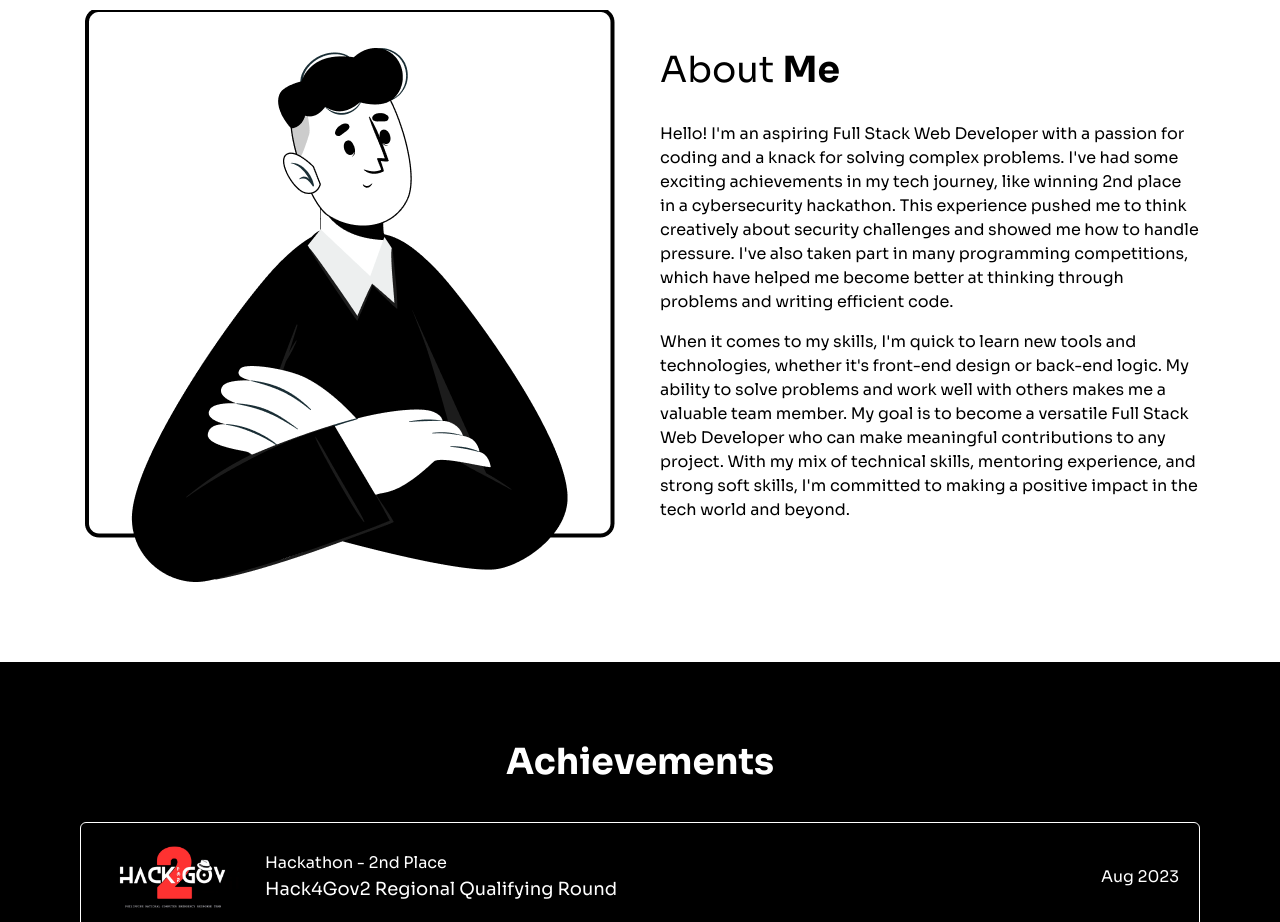
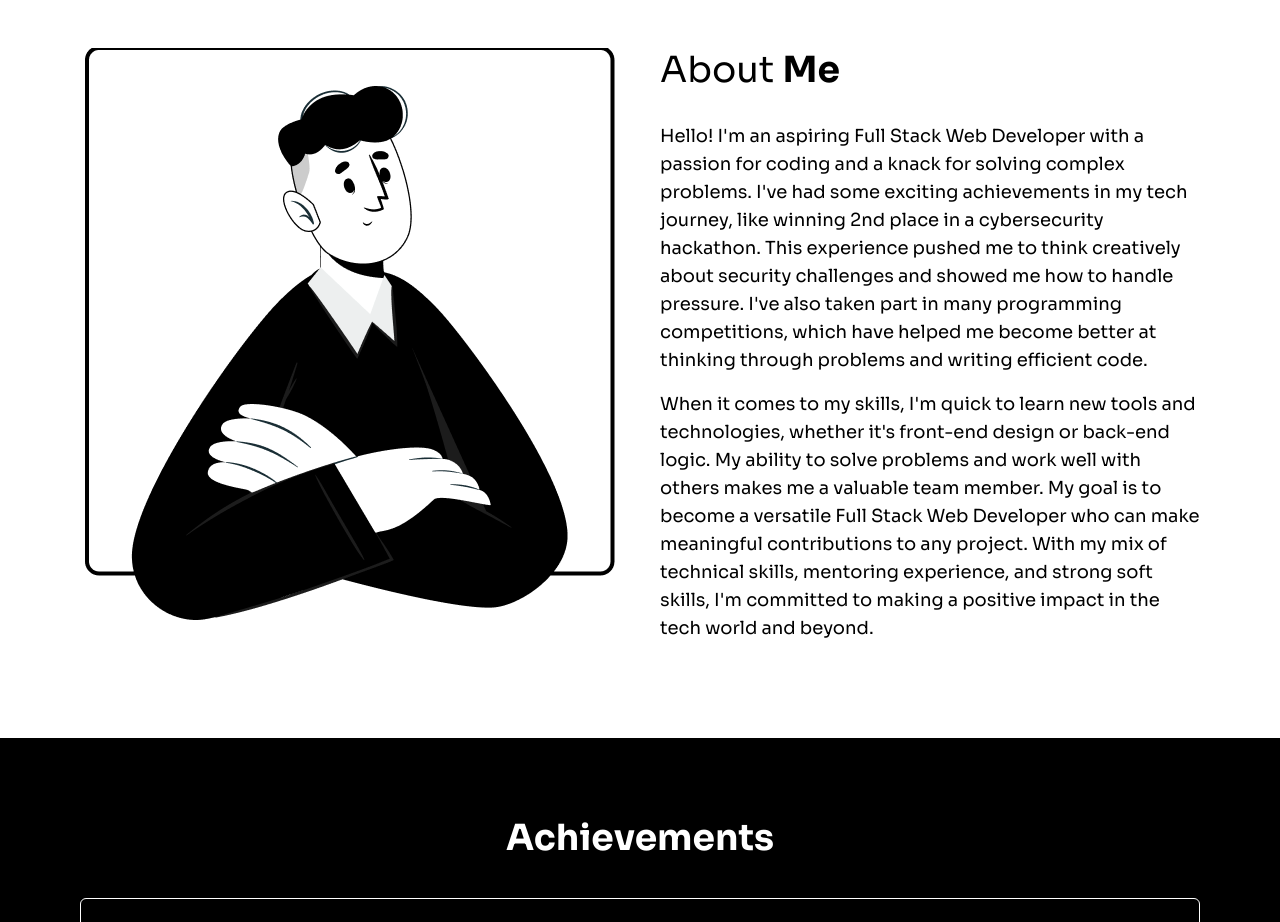
Before and after one commit to reagan13/myportfolio, a React (Vite) app: page / in a window 1280 px wide. Shown: the part 2540-3462 px from the top of the page. Built offline with nearby package versions, Linux system fonts and the light colour scheme.

Commit message:
added function to read more button

```diff
--- a/src/Components/Sections/AboutMe.jsx
+++ b/src/Components/Sections/AboutMe.jsx
@@ -1,5 +1,10 @@
 import aboutme from "../../assets/aboutme.png";
+import { useState } from "react";
+
 const AboutMe = () => {
+	const [readMore, setReadMore] = useState(false);
+	const readMoreClass = readMore ? "line-clamp-none" : "line-clamp-4";
+
 	return (
 		<div className="my-20 md:flex gap-10">
 			<div className="md:w-1/2 flex items-center justify-center">
@@ -10,7 +15,9 @@ const AboutMe = () => {
 					About <b>Me</b>
 				</p>
 				<div className="">
-					<p className="line-clamp-4 md:line-clamp-6 xl:line-clamp-none mb-4">
+					<p
+						className={`${readMoreClass} md:${readMoreClass} md:text-lg xl:line-clamp-none mb-4`}
+					>
 						Hello! I&apos;m an aspiring Full Stack Web Developer with a passion
 						for coding and a knack for solving complex problems. I&apos;ve had
 						some exciting achievements in my tech journey, like winning 2nd
@@ -21,7 +28,19 @@ const AboutMe = () => {
 						problems and writing efficient code.
 					</p>
 
-					<p className="mb-4 hidden xl:block">
+					{readMore && (
+						<p className="mb-4 md:text-lg xl:hidden ">
+							When it comes to my skills, I&apos;m quick to learn new tools and
+							technologies, whether it&apos;s front-end design or back-end
+							logic. My ability to solve problems and work well with others
+							makes me a valuable team member. My goal is to become a versatile
+							Full Stack Web Developer who can make meaningful contributions to
+							any project. With my mix of technical skills, mentoring
+							experience, and strong soft skills, I&apos;m committed to making a
+							positive impact in the tech world and beyond.
+						</p>
+					)}
+					<p className="mb-4 hidden md:text-lg xl:block ">
 						When it comes to my skills, I&apos;m quick to learn new tools and
 						technologies, whether it&apos;s front-end design or back-end logic.
 						My ability to solve problems and work well with others makes me a
@@ -31,8 +50,11 @@ const AboutMe = () => {
 						soft skills, I&apos;m committed to making a positive impact in the
 						tech world and beyond.
 					</p>
-					<button className="bg-black rounded-full w-32 md:w-40 mt-5 p-3 md:p-4 md:text-lg text-white font-semibold xl:hidden">
-						Read More
+					<button
+						onClick={() => setReadMore(!readMore)}
+						className="bg-black rounded-full w-32 md:w-40 mt-5 p-3 md:p-4 md:text-lg text-white font-semibold xl:hidden"
+					>
+						{readMore ? "Read Less" : "Read More"}
 					</button>
 				</div>
 			</div>
```
